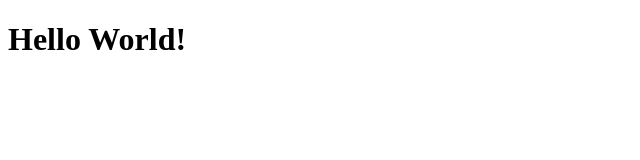
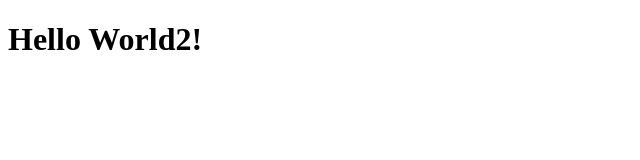
Before and after one commit to ropenflash/React-Recipes, a React app: page / in a window 1280 px wide. Shown: the top 160 px of the page, without its empty margins (0-640 px from the left). Built offline with nearby package versions, Linux system fonts and the light colour scheme.

Commit message:
file-loader added

```diff
--- a/package.json
+++ b/package.json
@@ -17,6 +17,7 @@
     "@babel/preset-es2015": "^7.0.0-beta.53",
     "@babel/preset-react": "^7.0.0",
     "babel-loader": "^8.0.6",
+    "file-loader": "^3.0.1",
     "html-webpack-plugin": "^3.2.0",
     "webpack": "^4.32.2",
     "webpack-cli": "^3.3.2",
--- a/src/App.js
+++ b/src/App.js
@@ -1,15 +1,23 @@
 import React from 'react'
+//import Logo from '../public/images/logo.png'
+ // class App extends React.Component{
 
- class App extends React.Component{
+ //     render(){
 
-     render(){
+ //         return(
+ //            <h1> Hello World!</h1>
+ //             )
 
-         return(
-            <h1> Hello World!</h1>
-             )
+ //     }
 
-     }
+ // }
 
- }
+
+ const App=()=>(
+  <div>
+  <h1> Hello World2!</h1>
+
+  </div>
+  )
 
  export default App
--- a/webpack.config.js
+++ b/webpack.config.js
@@ -16,7 +16,14 @@ module.exports={
                 test:/\.js$/,
                 exclude:/node_modules/,
                 loader:'babel-loader',
+            },
+             {
+
+                test:/\.(png|jpeg)$/,
+                exclude:/node_modules/,
+                loader:'file-loader',
             }
+
 
             ]
     },
```
Also changed, not shown: 2 other files (tests, documents, lock files or other folders).
